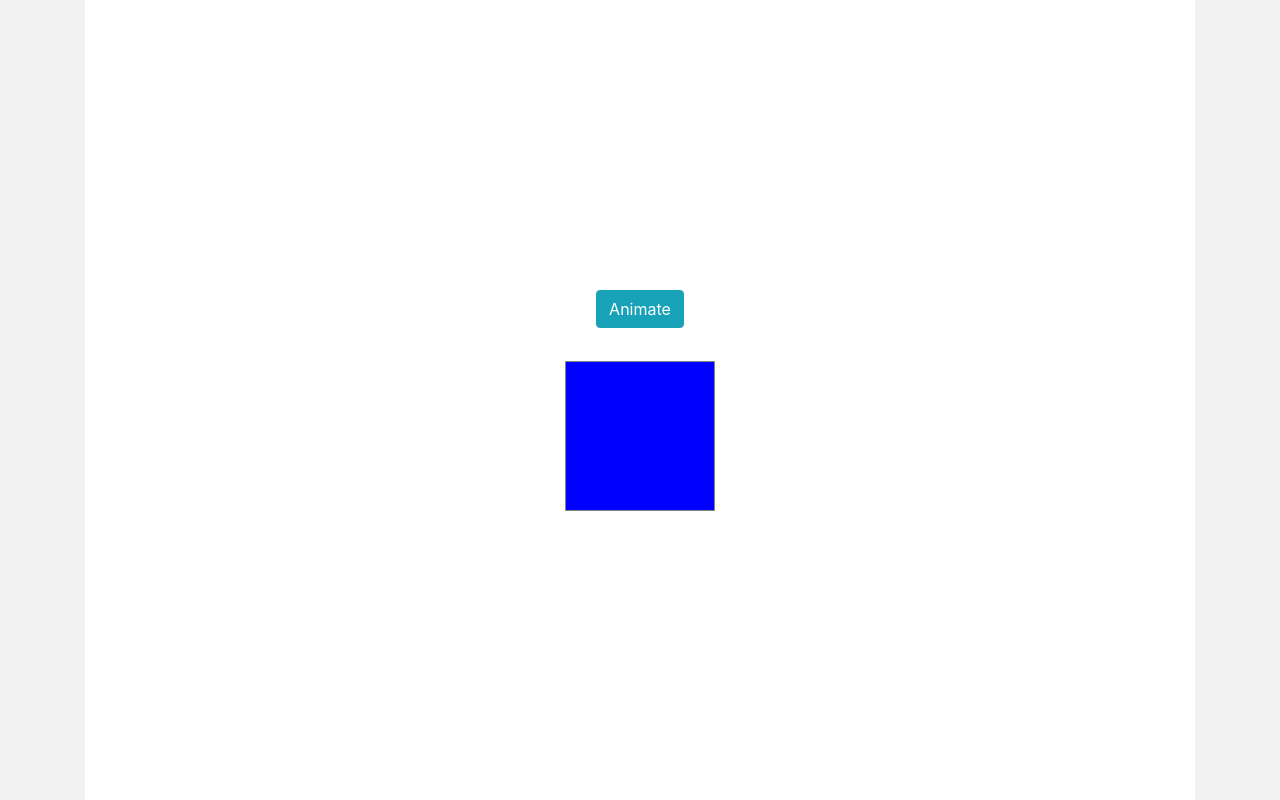
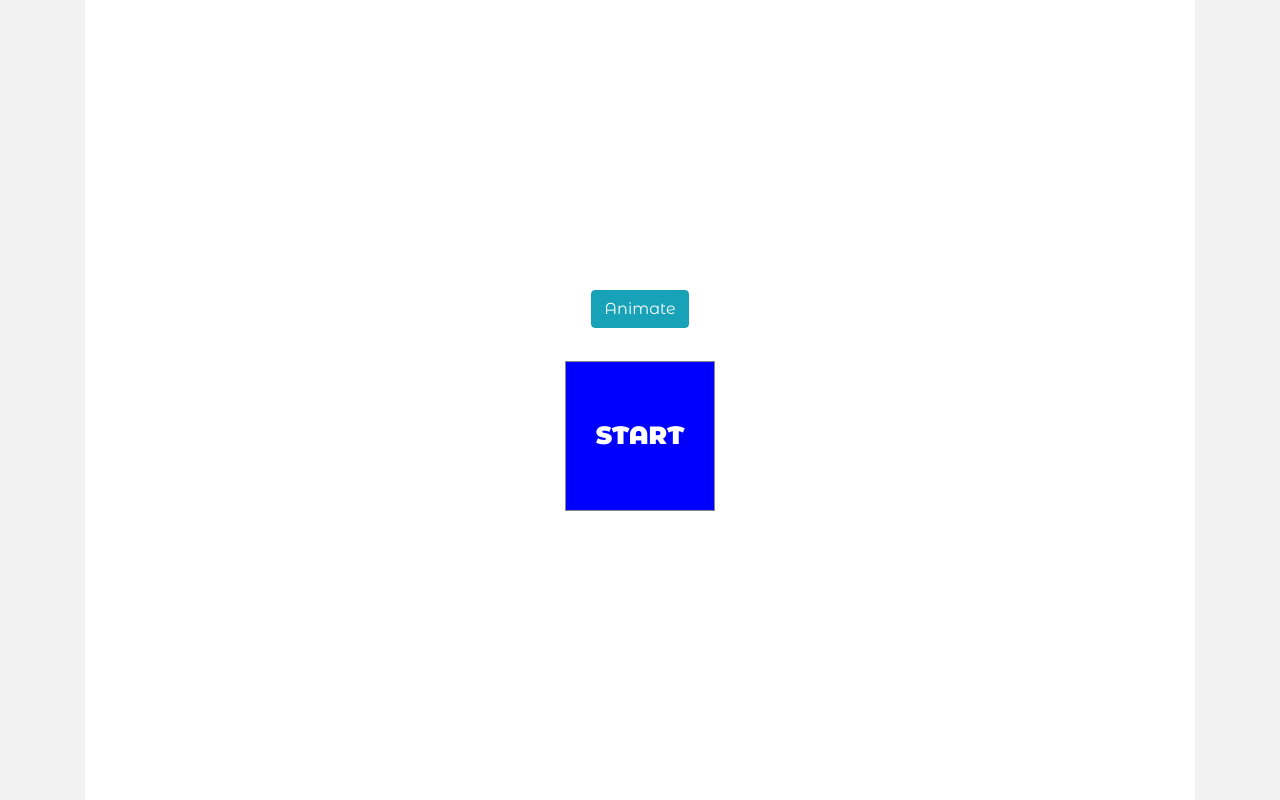
Before and after one commit to DjailinVasu/learn-angular-animate, an Angular app: page / in a window 1280 px wide. Built offline with nearby package versions, Linux system fonts and the light colour scheme.

Commit message:
Добавление transition

```diff
--- a/src/app/app.component.html
+++ b/src/app/app.component.html
@@ -1,10 +1,11 @@
 <div class="container">
-    <div class="wrap d-flex align-items-center justify-content-center flex-column">
-      <button class="btn btn-info" (click)="animate()">Animate</button>
-          <hr/>
-          <div
-          class="box"
-          [@box]="boxState"
-          ></div>
+  <div
+    class="wrap d-flex align-items-center justify-content-center flex-column"
+  >
+    <button class="btn btn-info" (click)="animate()">Animate</button>
+    <hr />
+    <div class="box" [@box]="boxState">
+        <span> {{ boxState | uppercase }} </span>
     </div>
+  </div>
 </div>
--- a/src/app/app.component.scss
+++ b/src/app/app.component.scss
@@ -7,4 +7,12 @@
   width: 150px;
   height: 150px;
   border: 1px solid #888888;
+  color: #fff;
+  font-size: 25px;
+  display: flex;
+  align-items: center;
+  justify-content: center;
+  span {
+    font-weight: 900;
+  }
 }
--- a/src/app/app.component.ts
+++ b/src/app/app.component.ts
@@ -1,5 +1,5 @@
 import { Component } from '@angular/core';
-import { trigger, state, style } from '@angular/animations';
+import { trigger, state, style, transition, animate } from '@angular/animations';
 
 @Component({
   selector: 'app-root',
@@ -13,7 +13,9 @@ import { trigger, state, style } from '@angular/animations';
       state('end', style({
         background: 'red',
         transform: 'scale(1.2)'
-      }))
+      })),
+      transition('start => end', animate(300)),
+      transition('end => start', animate('800ms ease-in-out'))
     ])
   ]
 })
--- a/src/styles.scss
+++ b/src/styles.scss
@@ -1,4 +1,4 @@
-@import url('https://fonts.googleapis.com/css?family=Roboto');
+@import url('https://fonts.googleapis.com/css?family=Montserrat+Alternates:100,100i,200,200i,300,300i,400,400i,500,500i,600,600i,700,700i,800,800i,900,900i&display=swap&subset=cyrillic');
 
 @import '../src/assets/scss/variables';
 @import '../node_modules/bootstrap/scss/bootstrap';
@@ -6,4 +6,5 @@
 
 body {
   background-color: $light-gray;
+  font-family: 'Montserrat Alternates', sans-serif;
 }
```
